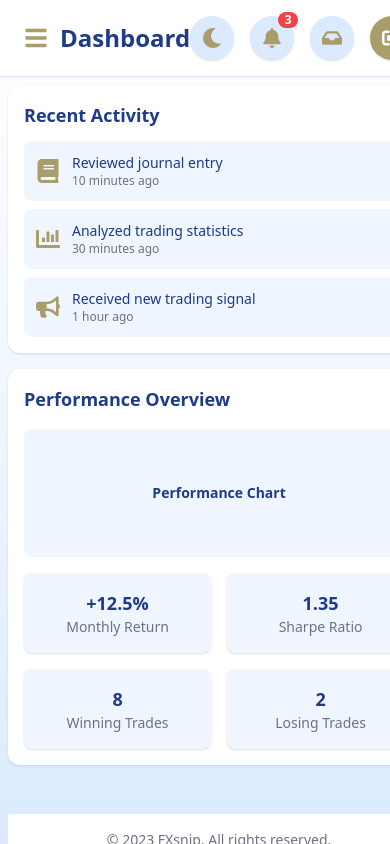
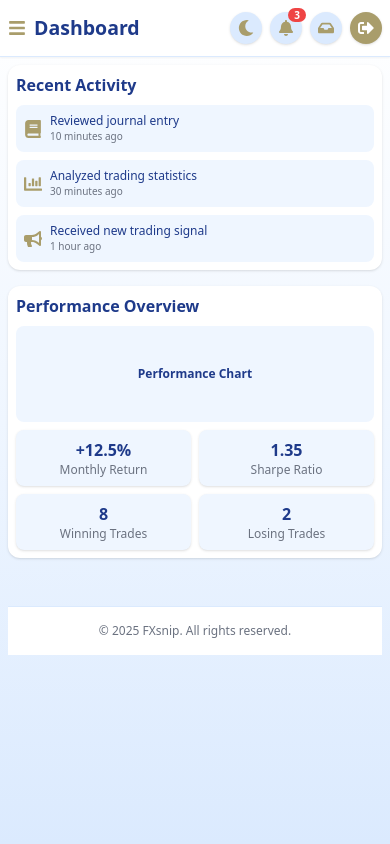
Before and after one commit to lyula/fxsnipclient, a React (Vite) app: page /dashboard in a window 390 px wide. Built offline with nearby package versions, Linux system fonts and the light colour scheme.

Commit message:
adjusting mobile responsiveness of the dashboard

```diff
--- a/src/pages/Dashboard.jsx
+++ b/src/pages/Dashboard.jsx
@@ -38,16 +38,22 @@ export default function Dashboard() {
     navigate("/login");
   };
 
+  const currentYear = new Date().getFullYear();
+
   return (
     <div className="fixed inset-0 flex bg-gradient-to-b from-white via-blue-50 to-blue-100 dark:from-gray-900 dark:via-gray-800 dark:to-gray-900 transition-colors duration-300">
       {/* Sidebar */}
       <aside
-        className={`fixed z-30 inset-y-0 left-0 transform ${
-          sidebarOpen ? "translate-x-0" : "-translate-x-full"
-        } md:translate-x-0 md:static md:inset-0 transition-all duration-300 ease-in-out bg-white dark:bg-gray-900 border-r border-blue-100 dark:border-gray-800 flex flex-col
-        ${sidebarCollapsed ? "w-20" : "w-64"}`}
+        className={`fixed z-30 inset-y-0 left-0 transform
+          ${sidebarOpen ? "translate-x-0" : "-translate-x-full"}
+          md:translate-x-0 md:static md:inset-0 transition-all duration-300 ease-in-out
+          bg-white dark:bg-gray-900 border-r border-blue-100 dark:border-gray-800 flex flex-col
+          ${sidebarCollapsed ? "w-20" : "w-64"}
+          w-4/5 max-w-xs md:max-w-none md:w-auto
+        `}
+        style={{ minWidth: 0 }}
       >
-        <div className="flex items-center justify-between px-6 py-4 border-b border-blue-100 dark:border-gray-800">
+        <div className="flex items-center justify-between px-4 sm:px-6 py-4 border-b border-blue-100 dark:border-gray-800">
           <span className={`text-2xl font-extrabold text-[#1E3A8A] dark:text-white font-inter transition-all duration-200 ${sidebarCollapsed ? "hidden md:block md:text-lg" : ""}`}>
             {sidebarCollapsed ? "FX" : "FXsnip"}
           </span>
@@ -89,52 +95,51 @@ export default function Dashboard() {
             )}
           </div>
         </div>
-        <nav className="flex-1 px-2 py-6 flex flex-col gap-2">
+        <nav className="flex-1 px-1 sm:px-2 py-6 flex flex-col gap-2 min-w-0">
           <Link
             to="/dashboard"
-            className={`flex items-center gap-3 px-4 py-2 rounded-lg font-semibold text-[#1E3A8A] dark:text-white hover:bg-blue-50 dark:hover:bg-gray-800 transition ${sidebarCollapsed ? "justify-center px-2" : ""}`}
+            className={`flex items-center gap-3 px-2 sm:px-4 py-2 rounded-lg font-semibold text-[#1E3A8A] dark:text-white hover:bg-blue-50 dark:hover:bg-gray-800 transition ${sidebarCollapsed ? "justify-center px-2" : ""}`}
           >
             <FaBook className="text-lg" />
-            {!sidebarCollapsed && "Dashboard"}
+            {!sidebarCollapsed && <span className="truncate">Dashboard</span>}
           </Link>
           <Link
             to="/journal"
-            className={`flex items-center gap-3 px-4 py-2 rounded-lg font-semibold text-[#1E3A8A] dark:text-white hover:bg-blue-50 dark:hover:bg-gray-800 transition ${sidebarCollapsed ? "justify-center px-2" : ""}`}
+            className={`flex items-center gap-3 px-2 sm:px-4 py-2 rounded-lg font-semibold text-[#1E3A8A] dark:text-white hover:bg-blue-50 dark:hover:bg-gray-800 transition ${sidebarCollapsed ? "justify-center px-2" : ""}`}
           >
             <FaBook className="text-lg" />
-            {!sidebarCollapsed && "My Journals"}
+            {!sidebarCollapsed && <span className="truncate">My Journals</span>}
           </Link>
           <Link
             to="/stats"
-            className={`flex items-center gap-3 px-4 py-2 rounded-lg font-semibold text-[#1E3A8A] dark:text-white hover:bg-blue-50 dark:hover:bg-gray-800 transition ${sidebarCollapsed ? "justify-center px-2" : ""}`}
+            className={`flex items-center gap-3 px-2 sm:px-4 py-2 rounded-lg font-semibold text-[#1E3A8A] dark:text-white hover:bg-blue-50 dark:hover:bg-gray-800 transition ${sidebarCollapsed ? "justify-center px-2" : ""}`}
           >
             <FaChartBar className="text-lg" />
-            {!sidebarCollapsed && "Analytics"}
+            {!sidebarCollapsed && <span className="truncate">Analytics</span>}
           </Link>
           <Link
             to="/community"
-            className={`flex items-center gap-3 px-4 py-2 rounded-lg font-semibold text-[#1E3A8A] dark:text-white hover:bg-blue-50 dark:hover:bg-gray-800 transition ${sidebarCollapsed ? "justify-center px-2" : ""}`}
+            className={`flex items-center gap-3 px-2 sm:px-4 py-2 rounded-lg font-semibold text-[#1E3A8A] dark:text-white hover:bg-blue-50 dark:hover:bg-gray-800 transition ${sidebarCollapsed ? "justify-center px-2" : ""}`}
           >
             <FaUsers className="text-lg" />
-            {!sidebarCollapsed && "Community"}
+            {!sidebarCollapsed && <span className="truncate">Community</span>}
           </Link>
           <Link
             to="/signals"
-            className={`flex items-center gap-3 px-4 py-2 rounded-lg font-semibold text-[#1E3A8A] dark:text-white hover:bg-blue-50 dark:hover:bg-gray-800 transition ${sidebarCollapsed ? "justify-center px-2" : ""}`}
+            className={`flex items-center gap-3 px-2 sm:px-4 py-2 rounded-lg font-semibold text-[#1E3A8A] dark:text-white hover:bg-blue-50 dark:hover:bg-gray-800 transition ${sidebarCollapsed ? "justify-center px-2" : ""}`}
           >
             <FaBullhorn className="text-lg" />
-            {!sidebarCollapsed && "Signal Rooms"}
+            {!sidebarCollapsed && <span className="truncate">Signal Rooms</span>}
           </Link>
           <Link
             to="/inbox"
-            className={`flex items-center gap-3 px-4 py-2 rounded-lg font-semibold text-[#1E3A8A] dark:text-white hover:bg-blue-50 dark:hover:bg-gray-800 transition ${sidebarCollapsed ? "justify-center px-2" : ""}`}
+            className={`flex items-center gap-3 px-2 sm:px-4 py-2 rounded-lg font-semibold text-[#1E3A8A] dark:text-white hover:bg-blue-50 dark:hover:bg-gray-800 transition ${sidebarCollapsed ? "justify-center px-2" : ""}`}
           >
             <FaInbox className="text-lg" />
-            {!sidebarCollapsed && "Inbox"}
+            {!sidebarCollapsed && <span className="truncate">Inbox</span>}
           </Link>
         </nav>
-        <div className={`px-4 py-4 border-t border-blue-100 dark:border-gray-800 flex justify-center`}>
-          {sidebarCollapsed ? (
+        <div className={`px-2 sm:px-4 py-4 border-t border-blue-100 dark:border-gray-800 flex justify-center w-full`}>
           <button
             onClick={handleLogout}
             className="p-2 bg-[#a99d6b] text-white rounded-full shadow hover:bg-[#c2b77a] transition"
@@ -142,69 +147,75 @@ export default function Dashboard() {
           >
             <FaSignOutAlt className="text-xl" />
           </button>
-          ) : (
-            <span className="block text-[#1E3A8A] dark:text-white font-semibold text-sm text-center w-full truncate" title={userEmail}>
-              {userEmail}
-            </span>
-          )}
         </div>
       </aside>
 
       {/* Main Content */}
       <div className="flex-1 flex flex-col min-h-0 ml-0 transition-all duration-300 ease-in-out">
         {/* Header */}
-        <header className="flex items-center justify-between px-6 py-4 bg-white dark:bg-gray-900 border-b border-blue-100 dark:border-gray-800 shadow-sm sticky top-0 z-20 flex-shrink-0">
-          <div className="flex items-center gap-3">
+        <header className="flex items-center justify-between px-2 sm:px-4 md:px-6 py-3 sm:py-4 bg-white dark:bg-gray-900 border-b border-blue-100 dark:border-gray-800 shadow-sm sticky top-0 z-20 flex-shrink-0">
+          <div className="flex items-center gap-2 sm:gap-3">
             <button
-              className="md:hidden text-[#a99d6b] text-2xl"
+              className="md:hidden text-[#a99d6b] text-lg sm:text-xl md:text-2xl"
               onClick={() => setSidebarOpen(true)}
               aria-label="Open sidebar"
             >
               <FaBars />
             </button>
-            <h1 className="text-2xl font-bold text-[#1E3A8A] dark:text-white font-inter">
+            <h1
+              className="font-bold text-[#1E3A8A] dark:text-white font-inter truncate"
+              style={{
+                fontSize: "clamp(1rem, 5vw, 2rem)", // Responsive font size
+                lineHeight: 1.1,
+                maxWidth: "60vw"
+              }}
+            >
               Dashboard
             </h1>
           </div>
-          <div className="flex items-center gap-4">
+          <div className="flex items-center gap-2 sm:gap-4">
             {/* Theme Toggle */}
             <button
-              className="p-3 bg-blue-100 dark:bg-gray-800 text-[#a99d6b] rounded-full shadow hover:bg-blue-200 dark:hover:bg-gray-700 transition"
+              className="p-2 sm:p-3 bg-blue-100 dark:bg-gray-800 text-[#a99d6b] rounded-full shadow hover:bg-blue-200 dark:hover:bg-gray-700 transition"
               title={darkMode ? "Switch to light mode" : "Switch to dark mode"}
               onClick={() => setDarkMode((v) => !v)}
               type="button"
             >
-              {darkMode ? <FaSun className="text-xl" /> : <FaMoon className="text-xl" />}
+              {darkMode ? (
+                <FaSun className="text-base sm:text-xl" />
+              ) : (
+                <FaMoon className="text-base sm:text-xl" />
+              )}
             </button>
             {/* Notifications */}
             <button
-              className="relative p-3 bg-blue-100 dark:bg-gray-800 text-[#a99d6b] rounded-full shadow hover:bg-blue-200 dark:hover:bg-gray-700 transition"
+              className="relative p-2 sm:p-3 bg-blue-100 dark:bg-gray-800 text-[#a99d6b] rounded-full shadow hover:bg-blue-200 dark:hover:bg-gray-700 transition"
               title="Notifications"
               type="button"
             >
-              <FaBell className="text-xl" />
+              <FaBell className="text-base sm:text-xl" />
               {notificationCount > 0 && (
-                <span className="absolute -top-1 -right-1 bg-red-500 text-white text-xs font-bold rounded-full px-1.5 py-0.5 min-w-[20px] text-center leading-none">
+                <span className="absolute -top-1 -right-1 bg-red-500 text-white text-[10px] sm:text-xs font-bold rounded-full px-1.5 py-0.5 min-w-[18px] sm:min-w-[20px] text-center leading-none">
                   {notificationCount}
                 </span>
               )}
             </button>
             {/* Inbox */}
             <button
-              className="p-3 bg-blue-100 dark:bg-gray-800 text-[#a99d6b] rounded-full shadow hover:bg-blue-200 dark:hover:bg-gray-700 transition"
+              className="p-2 sm:p-3 bg-blue-100 dark:bg-gray-800 text-[#a99d6b] rounded-full shadow hover:bg-blue-200 dark:hover:bg-gray-700 transition"
               title="Inbox"
               type="button"
             >
-              <FaInbox className="text-xl" />
+              <FaInbox className="text-base sm:text-xl" />
             </button>
             {/* Logout */}
             <button
               onClick={handleLogout}
-              className="p-3 bg-[#a99d6b] text-white rounded-full shadow hover:bg-[#c2b77a] transition"
+              className="p-2 sm:p-3 bg-[#a99d6b] text-white rounded-full shadow hover:bg-[#c2b77a] transition"
               title="Logout"
               type="button"
             >
-              <FaSignOutAlt className="text-xl" />
+              <FaSignOutAlt className="text-base sm:text-xl" />
             </button>
           </div>
         </header>
@@ -217,50 +228,50 @@ export default function Dashboard() {
           {/* Recent Activity & Performance Overview */}
           <div className="grid gap-4 sm:gap-6 md:gap-8 grid-cols-1 lg:grid-cols-2 mb-12">
             {/* Recent Activity */}
-            <div className="bg-white dark:bg-gray-800 rounded-xl shadow p-4 sm:p-6 flex flex-col">
-              <h2 className="font-bold text-lg sm:text-xl text-[#1E3A8A] dark:text-white mb-3">
+            <div className="bg-white dark:bg-gray-800 rounded-xl shadow p-2 sm:p-4 flex flex-col min-w-0">
+              <h2 className="font-bold text-base sm:text-lg md:text-xl text-[#1E3A8A] dark:text-white mb-2 sm:mb-3">
                 Recent Activity
               </h2>
               <div className="flex-1 overflow-auto">
                 <div className="flex flex-col gap-2">
                   {/* Activity Item */}
-                  <div className="flex items-center gap-3 p-3 rounded-lg bg-blue-50 dark:bg-gray-700 transition-all duration-200 hover:bg-blue-100 dark:hover:bg-gray-600">
+                  <div className="flex items-center gap-2 sm:gap-3 p-2 sm:p-3 rounded-lg bg-blue-50 dark:bg-gray-700 transition-all duration-200 hover:bg-blue-100 dark:hover:bg-gray-600">
                     <div className="flex-shrink-0">
-                      <FaBook className="text-[#a99d6b] text-2xl" />
+                      <FaBook className="text-[#a99d6b] text-lg sm:text-2xl" />
                     </div>
-                    <div className="flex-1">
-                      <p className="text-[#1E3A8A] dark:text-white font-medium text-sm">
+                    <div className="flex-1 min-w-0">
+                      <p className="text-[#1E3A8A] dark:text-white font-medium text-xs sm:text-sm truncate">
                         Reviewed journal entry
                       </p>
-                      <p className="text-gray-500 dark:text-gray-400 text-xs">
+                      <p className="text-gray-500 dark:text-gray-400 text-[10px] sm:text-xs truncate">
                         10 minutes ago
                       </p>
                     </div>
                   </div>
                   {/* Activity Item */}
-                  <div className="flex items-center gap-3 p-3 rounded-lg bg-blue-50 dark:bg-gray-700 transition-all duration-200 hover:bg-blue-100 dark:hover:bg-gray-600">
+                  <div className="flex items-center gap-2 sm:gap-3 p-2 sm:p-3 rounded-lg bg-blue-50 dark:bg-gray-700 transition-all duration-200 hover:bg-blue-100 dark:hover:bg-gray-600">
                     <div className="flex-shrink-0">
-                      <FaChartBar className="text-[#a99d6b] text-2xl" />
+                      <FaChartBar className="text-[#a99d6b] text-lg sm:text-2xl" />
                     </div>
-                    <div className="flex-1">
-                      <p className="text-[#1E3A8A] dark:text-white font-medium text-sm">
+                    <div className="flex-1 min-w-0">
+                      <p className="text-[#1E3A8A] dark:text-white font-medium text-xs sm:text-sm truncate">
                         Analyzed trading statistics
                       </p>
-                      <p className="text-gray-500 dark:text-gray-400 text-xs">
+                      <p className="text-gray-500 dark:text-gray-400 text-[10px] sm:text-xs truncate">
                         30 minutes ago
                       </p>
                     </div>
                   </div>
                   {/* Activity Item */}
-                  <div className="flex items-center gap-3 p-3 rounded-lg bg-blue-50 dark:bg-gray-700 transition-all duration-200 hover:bg-blue-100 dark:hover:bg-gray-600">
+                  <div className="flex items-center gap-2 sm:gap-3 p-2 sm:p-3 rounded-lg bg-blue-50 dark:bg-gray-700 transition-all duration-200 hover:bg-blue-100 dark:hover:bg-gray-600">
                     <div className="flex-shrink-0">
-                      <FaBullhorn className="text-[#a99d6b] text-2xl" />
+                      <FaBullhorn className="text-[#a99d6b] text-lg sm:text-2xl" />
                     </div>
-                    <div className="flex-1">
-                      <p className="text-[#1E3A8A] dark:text-white font-medium text-sm">
+                    <div className="flex-1 min-w-0">
+                      <p className="text-[#1E3A8A] dark:text-white font-medium text-xs sm:text-sm truncate">
                         Received new trading signal
                       </p>
-                      <p className="text-gray-500 dark:text-gray-400 text-xs">
+                      <p className="text-gray-500 dark:text-gray-400 text-[10px] sm:text-xs truncate">
                         1 hour ago
                       </p>
                     </div>
@@ -270,46 +281,46 @@ export default function Dashboard() {
             </div>
 
             {/* Performance Overview */}
-            <div className="bg-white dark:bg-gray-800 rounded-xl shadow p-4 sm:p-6 flex flex-col">
-              <h2 className="font-bold text-lg sm:text-xl text-[#1E3A8A] dark:text-white mb-4">
+            <div className="bg-white dark:bg-gray-800 rounded-xl shadow p-2 sm:p-4 flex flex-col min-w-0">
+              <h2 className="font-bold text-base sm:text-lg md:text-xl text-[#1E3A8A] dark:text-white mb-2 sm:mb-4">
                 Performance Overview
               </h2>
-              <div className="flex-1 flex flex-col gap-4">
+              <div className="flex-1 flex flex-col gap-2 sm:gap-4">
                 {/* Performance Chart Placeholder */}
-                <div className="h-32 sm:h-48 bg-blue-50 dark:bg-gray-700 rounded-lg flex items-center justify-center text-[#1E3A8A] dark:text-white font-semibold text-sm">
+                <div className="h-24 sm:h-32 md:h-48 bg-blue-50 dark:bg-gray-700 rounded-lg flex items-center justify-center text-[#1E3A8A] dark:text-white font-semibold text-xs sm:text-sm">
                   Performance Chart
                 </div>
                 {/* Key Metrics */}
-                <div className="grid grid-cols-2 gap-4 text-center">
-                  <div className="bg-blue-50 dark:bg-gray-700 rounded-lg p-4 sm:p-6 shadow">
-                    <p className="text-[#1E3A8A] dark:text-white font-bold text-lg">
+                <div className="grid grid-cols-2 gap-2 sm:gap-4 text-center">
+                  <div className="bg-blue-50 dark:bg-gray-700 rounded-lg p-2 sm:p-4 shadow">
+                    <p className="text-[#1E3A8A] dark:text-white font-bold text-base sm:text-lg">
                       +12.5%
                     </p>
-                    <p className="text-gray-500 dark:text-gray-400 text-sm">
+                    <p className="text-gray-500 dark:text-gray-400 text-xs sm:text-sm">
                       Monthly Return
                     </p>
                   </div>
-                  <div className="bg-blue-50 dark:bg-gray-700 rounded-lg p-4 sm:p-6 shadow">
-                    <p className="text-[#1E3A8A] dark:text-white font-bold text-lg">
+                  <div className="bg-blue-50 dark:bg-gray-700 rounded-lg p-2 sm:p-4 shadow">
+                    <p className="text-[#1E3A8A] dark:text-white font-bold text-base sm:text-lg">
                       1.35
                     </p>
-                    <p className="text-gray-500 dark:text-gray-400 text-sm">
+                    <p className="text-gray-500 dark:text-gray-400 text-xs sm:text-sm">
                       Sharpe Ratio
                     </p>
                   </div>
-                  <div className="bg-blue-50 dark:bg-gray-700 rounded-lg p-4 sm:p-6 shadow">
-                    <p className="text-[#1E3A8A] dark:text-white font-bold text-lg">
+                  <div className="bg-blue-50 dark:bg-gray-700 rounded-lg p-2 sm:p-4 shadow">
+                    <p className="text-[#1E3A8A] dark:text-white font-bold text-base sm:text-lg">
                       8
                     </p>
-                    <p className="text-gray-500 dark:text-gray-400 text-sm">
+                    <p className="text-gray-500 dark:text-gray-400 text-xs sm:text-sm">
                       Winning Trades
                     </p>
                   </div>
-                  <div className="bg-blue-50 dark:bg-gray-700 rounded-lg p-4 sm:p-6 shadow">
-                    <p className="text-[#1E3A8A] dark:text-white font-bold text-lg">
+                  <div className="bg-blue-50 dark:bg-gray-700 rounded-lg p-2 sm:p-4 shadow">
+                    <p className="text-[#1E3A8A] dark:text-white font-bold text-base sm:text-lg">
                       2
                     </p>
-                    <p className="text-gray-500 dark:text-gray-400 text-sm">
+                    <p className="text-gray-500 dark:text-gray-400 text-xs sm:text-sm">
                       Losing Trades
                     </p>
                   </div>
@@ -319,8 +330,8 @@ export default function Dashboard() {
           </div>
 
           {/* Footer */}
-          <footer className="py-4 px-6 bg-white dark:bg-gray-900 border-t border-blue-100 dark:border-gray-800 text-center text-sm text-gray-500 dark:text-gray-400 flex-shrink-0">
-            &copy; 2023 FXsnip. All rights reserved.
+          <footer className="py-4 px-2 sm:px-6 bg-white dark:bg-gray-900 border-t border-blue-100 dark:border-gray-800 text-center text-xs sm:text-sm text-gray-500 dark:text-gray-400 flex-shrink-0">
+            &copy; {currentYear} FXsnip. All rights reserved.
           </footer>
         </main>
       </div>
```
Lines whose indentation alone changed are shown as unchanged.
